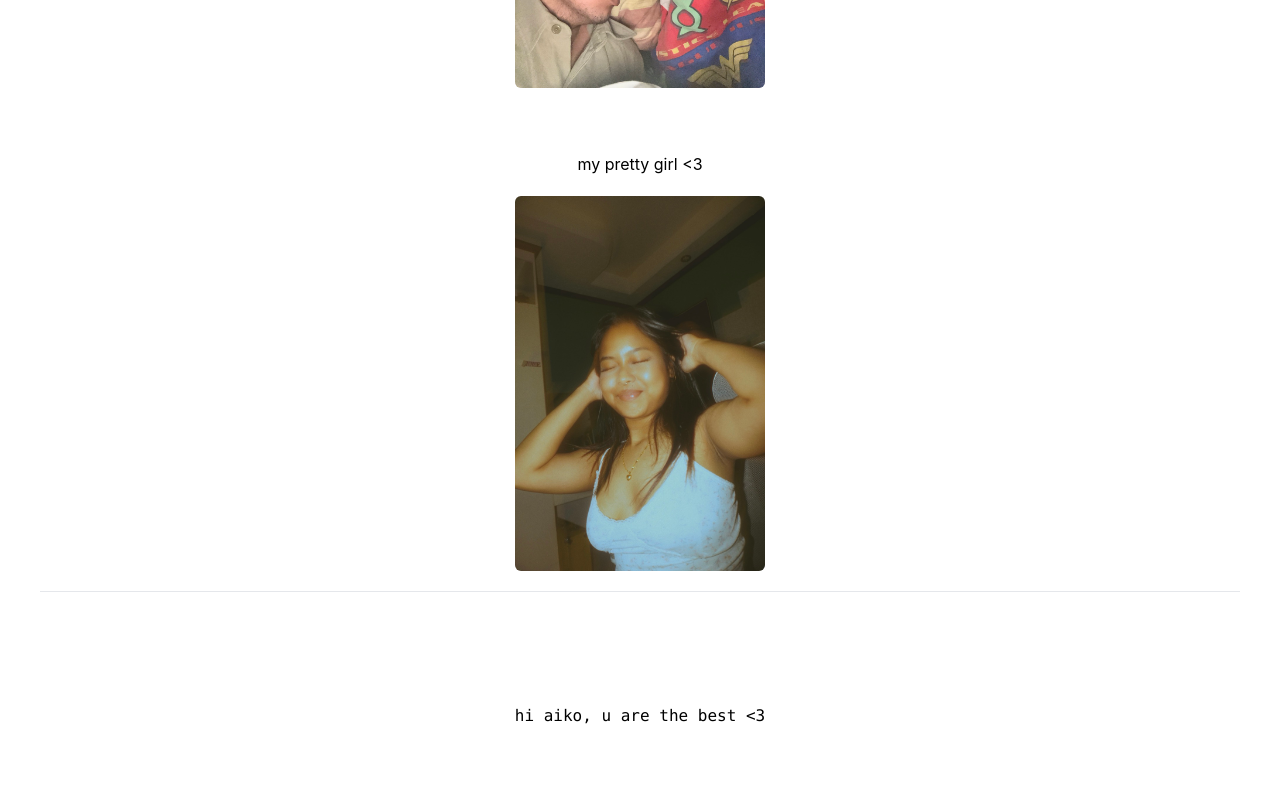
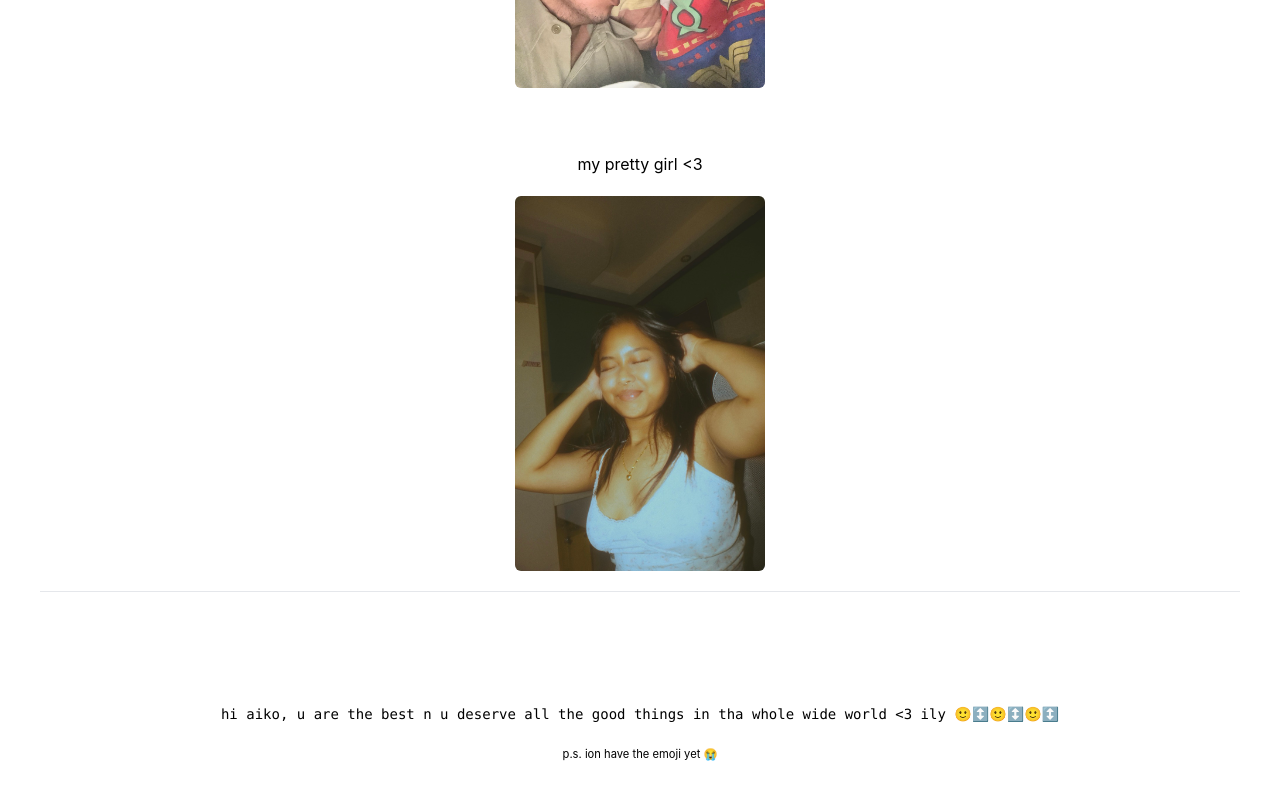
Before and after one commit to sempitrnal/stab-hc, a Next.js app: page /hello in a window 1280 px wide. Shown: the part 1037-1837 px from the top of the page. Before the commit the page ends 1805 px from the top, so only its background shows below. Built offline with nearby package versions, Linux system fonts and the light colour scheme.

Commit message:
ref: easter egg update

```diff
--- a/src/pages/hello.tsx
+++ b/src/pages/hello.tsx
@@ -55,8 +55,13 @@ function Hello() {
       <div className="mt-5">
         <hr />
       </div>
-      <div className="flex flex-col items-center gap-5 mt-28">
-        <p className="font-mono">hi aiko, u are the best {"<3"}</p>
+      <div className="flex flex-col items-center gap-5 text-sm mt-28">
+        <p className="font-mono text-center">
+          hi aiko, u are the best n u deserve all the good things in tha whole
+          wide world {"<3"} ily {"   "}
+          🙂↕️🙂↕️🙂↕️
+        </p>
+        <small>p.s. ion have the emoji yet 😭</small>
       </div>
     </motion.div>
   );
```
